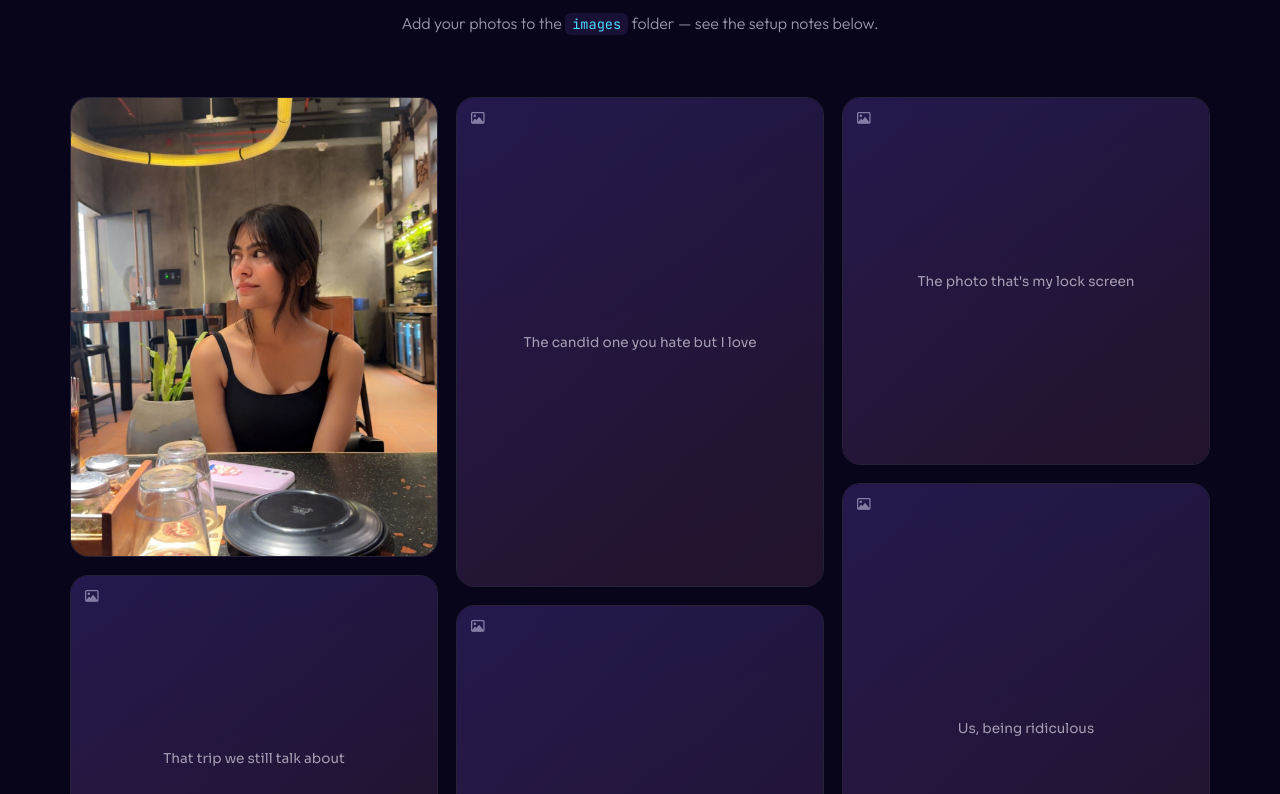
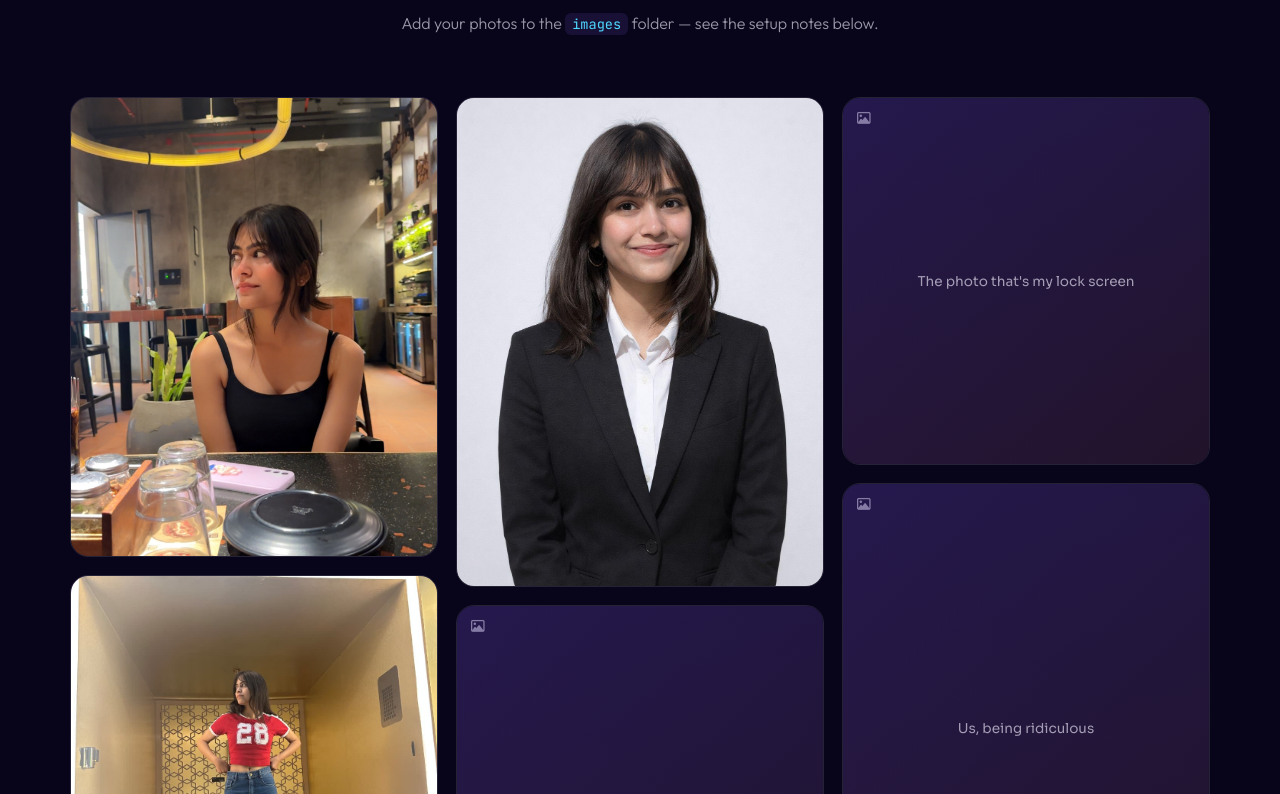
Before and after one commit to adii320/emotional, a plain HTML site: page index.html in a window 1280 px wide. Shown: the part 2006-2800 px from the top of the page. Drawn offline with nearby package versions, Linux system fonts and the light colour scheme; animation ran at ten frames a second.

Commit message:
Update index.html

```diff
--- a/index.html
+++ b/index.html
@@ -542,13 +542,13 @@ const CONTENT = {
   ],
 
   // GALLERY — put your image files in an "images" folder next to this HTML file.
-  // Name them exactly photo1.jpg, photo2.jpg, photo3.jpg ... (jpg, png, or webp all work,
-  // just make sure the extension below matches the actual file).
+  // Name them photo1, photo2, photo3 ... (the number only — no need to worry about
+  // .jpg vs .JPG vs .jpeg vs .png, the page automatically tries all common variants).
   // Folder layout on GitHub should look like:
   //   your-repo/
   //     index.html          <- this file
   //     images/
-  //       photo1.jpg
+  //       photo1.jpg  (or photo1.JPG / photo1.jpeg / photo1.png / photo1.webp — any works)
   //       photo2.jpg
   //       photo3.jpg
   //       photo4.jpg
@@ -556,12 +556,12 @@ const CONTENT = {
   //       photo6.jpg
   // If a photo file is missing, that card simply falls back to a soft placeholder — nothing breaks.
   gallery: [
-    { img: "images/photo1.jpg", label: "Our first photo together", ratio: "4/5" },
-    { img: "images/photo2.jpg", label: "That trip we still talk about", ratio: "1/1" },
-    { img: "images/photo3.jpg", label: "The candid one you hate but I love", ratio: "3/4" },
-    { img: "images/photo4.jpg", label: "A random Tuesday that felt important", ratio: "4/5" },
-    { img: "images/photo5.jpg", label: "The photo that's my lock screen", ratio: "1/1" },
-    { img: "images/photo6.jpg", label: "Us, being ridiculous", ratio: "3/4" }
+    { img: "images/photo1", label: "Our first photo together", ratio: "4/5" },
+    { img: "images/photo2", label: "That trip we still talk about", ratio: "1/1" },
+    { img: "images/photo3", label: "The candid one you hate but I love", ratio: "3/4" },
+    { img: "images/photo4", label: "A random Tuesday that felt important", ratio: "4/5" },
+    { img: "images/photo5", label: "The photo that's my lock screen", ratio: "1/1" },
+    { img: "images/photo6", label: "Us, being ridiculous", ratio: "3/4" }
   ],
 
   reasons: [
@@ -617,6 +617,21 @@ Happy National Girlfriend Day. I love you more than this page could ever hold.`,
      APP LOGIC — no need to edit below this line.
      ============================================================ -->
 <script>
+// Global helper: if an image fails to load, automatically try other common
+// extensions (jpg/JPG/jpeg/JPEG/png/PNG/webp/WEBP) before giving up and
+// falling back to the placeholder. This means file naming (case or format)
+// never breaks the gallery.
+const IMG_EXT_FALLBACKS = ['jpg','JPG','jpeg','JPEG','png','PNG','webp','WEBP'];
+function handleGalleryImgError(img) {
+  const next = (parseInt(img.dataset.extIndex || '0', 10)) + 1;
+  if (next < IMG_EXT_FALLBACKS.length) {
+    img.dataset.extIndex = String(next);
+    img.src = `${img.dataset.base}.${IMG_EXT_FALLBACKS[next]}`;
+  } else {
+    img.style.display = 'none';
+  }
+}
+
 document.addEventListener('DOMContentLoaded', () => {
 
   /* ---------- inject content ---------- */
@@ -701,7 +716,7 @@ document.addEventListener('DOMContentLoaded', () => {
     el.className = 'gallery-item reveal';
     el.innerHTML = `
       <div class="frame" style="--ar:${g.ratio}" data-label="${g.label}">
-        <img src="${g.img}" alt="${g.label}" loading="lazy" onerror="this.style.display='none'">
+        <img src="${g.img}.${IMG_EXT_FALLBACKS[0]}" data-base="${g.img}" data-ext-index="0" alt="${g.label}" loading="lazy" onerror="handleGalleryImgError(this)">
         <i class="fa-regular fa-image"></i>
         <div class="overlay"><span>${g.label}</span></div>
       </div>`;
```
